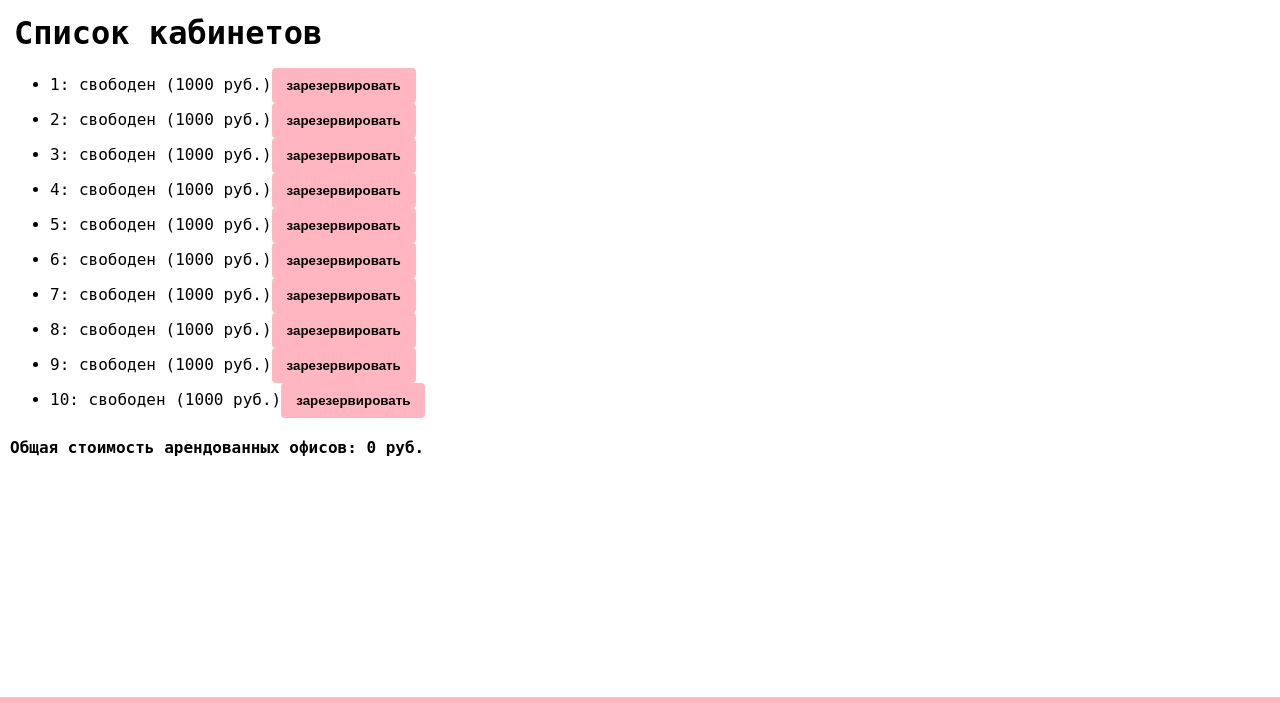
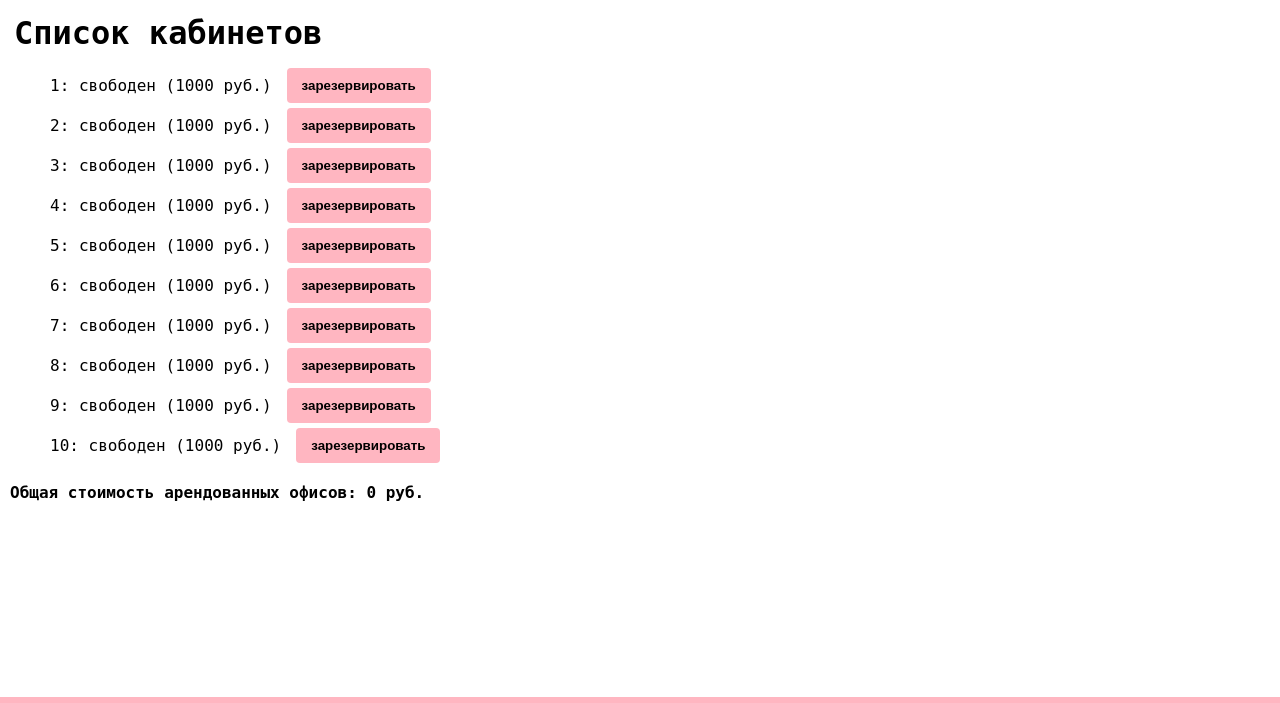
Before and after one commit to Maria9907/web-back-labs, a Flask app: page /lab6/ in a window 1280 px wide. Shown: the part 64-767 px from the top of the page. Run offline with Flask 3, Linux system fonts and the light colour scheme.

Commit message:
Добавление стилей

```diff
--- a/lab6.py
+++ b/lab6.py
@@ -65,7 +65,6 @@ def api():
         office_number = data['params']
         for office in offices:
             if office['number'] == office_number:
-                # Проверяем, что офис арендован
                 if not office['tenant']:
                     return {
                         'jsonrpc': '2.0',
@@ -75,7 +74,6 @@ def api():
                         },
                         'id': id
                     }
-                # Проверяем, что офис арендован именно этим пользователем
                 if office['tenant'] != login:
                     return {
                         'jsonrpc': '2.0',
@@ -85,7 +83,6 @@ def api():
                         },
                         'id': id
                     }
-                # Снимаем аренду
                 office['tenant'] = ''
                 return {
                     'jsonrpc': '2.0',
--- a/templates/lab6/lab6.html
+++ b/templates/lab6/lab6.html
@@ -149,6 +149,16 @@ document.addEventListener('DOMContentLoaded', function() {
 
 {# основной контент: #}
 {% block main %}
+<style>
+    #office-list li {
+        display: flex;
+        align-items: center;
+        margin-top: 5px;
+    }
+    #office-list button {
+        margin-left: 15px;
+    }
+</style>
     <h1>Список кабинетов</h1>
     <ul id="office-list"></ul>
     <div id="total-cost" style="margin-top: 20px; font-weight: bold;"></div>
```
